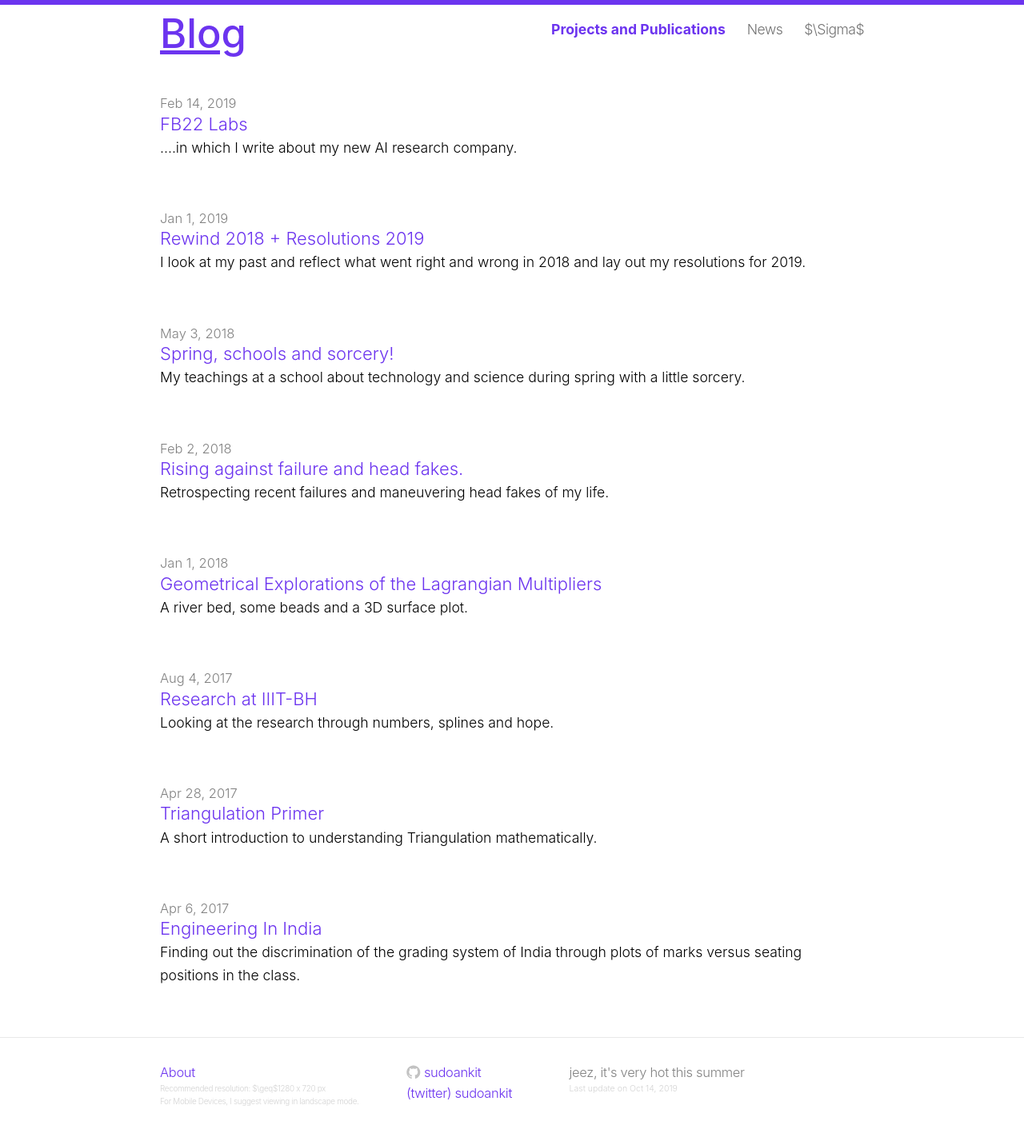
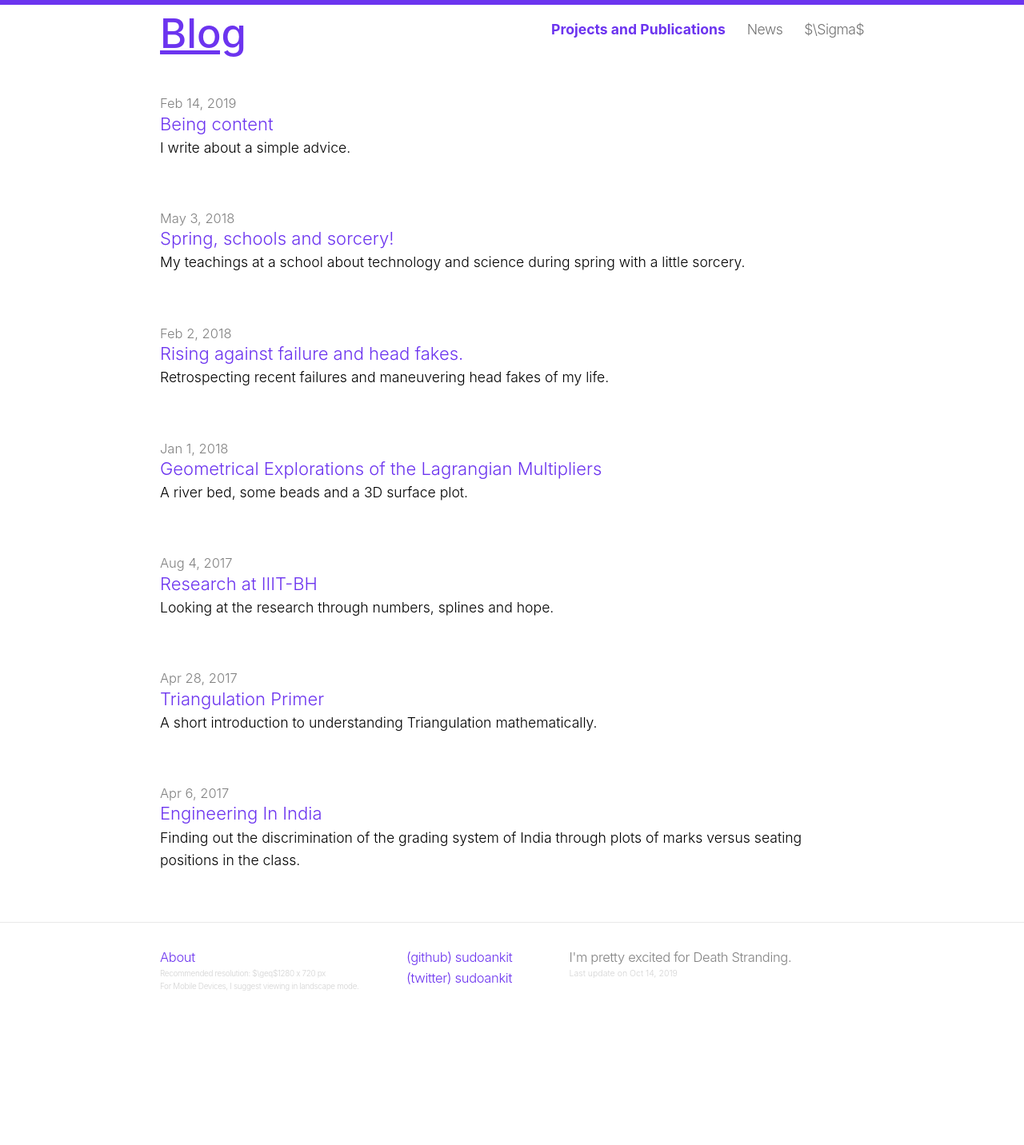
Before and after one commit to sudoankit/sudoankit.github.io, a Jekyll site: the page built from index.html, in a window 1280 px wide. Shown: the whole page at 80% size. Built offline with Jekyll 4.4.1, drawn with Linux system fonts in a browser that asks for light colours; a script that is not in the unit is left out; the list of posts is cut into pages by our own code; comment, search, counter and statistics services are not loaded; after the commit the page ends 1288 px from its top, so only the background shows below that; some of the changed lines change nothing that is shown.

Commit message:
clean up, nothing personal

```diff
--- a/_includes/footer.html
+++ b/_includes/footer.html
@@ -18,21 +18,7 @@
       <ul>
         {% if site.github_username %}<li>
           <a href="https://github.com/{{ site.github_username }}">
-            <span class="icon github">
-              <svg version="1.1" class="github-icon-svg" xmlns="http://www.w3.org/2000/svg" xmlns:xlink="http://www.w3.org/1999/xlink" x="0px" y="0px"
-                 viewBox="0 0 16 16" enable-background="new 0 0 16 16" xml:space="preserve">
-                <path fill-rule="evenodd" clip-rule="evenodd" fill="#C2C2C2" d="M7.999,0.431c-4.285,0-7.76,3.474-7.76,7.761
-                c0,3.428,2.223,6.337,5.307,7.363c0.388,0.071,0.53-0.168,0.53-0.374c0-0.184-0.007-0.672-0.01-1.32
-                c-2.159,0.469-2.614-1.04-2.614-1.04c-0.353-0.896-0.862-1.135-0.862-1.135c-0.705-0.481,0.053-0.472,0.053-0.472
-                c0.779,0.055,1.189,0.8,1.189,0.8c0.692,1.186,1.816,0.843,2.258,0.645c0.071-0.502,0.271-0.843,0.493-1.037
-                C4.86,11.425,3.049,10.76,3.049,7.786c0-0.847,0.302-1.54,0.799-2.082C3.768,5.507,3.501,4.718,3.924,3.65
-                c0,0,0.652-0.209,2.134,0.796C6.677,4.273,7.34,4.187,8,4.184c0.659,0.003,1.323,0.089,1.943,0.261
-                c1.482-1.004,2.132-0.796,2.132-0.796c0.423,1.068,0.157,1.857,0.077,2.054c0.497,0.542,0.798,1.235,0.798,2.082
-                c0,2.981-1.814,3.637-3.543,3.829c0.279,0.24,0.527,0.713,0.527,1.437c0,1.037-0.01,1.874-0.01,2.129
-                c0,0.208,0.14,0.449,0.534,0.373c3.081-1.028,5.302-3.935,5.302-7.362C15.76,3.906,12.285,0.431,7.999,0.431z"/>
-              </svg>
-            </span>
-            <span class="username">{{ site.github_username }}</span>
+            <span class="username">(github) {{ site.github_username }}</span>
           </a>
         </li>{% endif %}
         {% if site.twitter_username %}<li>
@@ -45,7 +31,7 @@
     </div>
 
     <div class="footer-col-3 column">
-      <p class="text"> jeez, it's very hot this summer </p>
+      <p class="text"> I'm pretty excited for Death Stranding. </p>
       <div style="text-align: inherit; font-size: 60%; color: #d3d3d3"> Last update on {{ site.time | date: "%b %-d, %Y" }}</div>
     </div>
 
--- a/_posts/2019-01-01-rewind.md
+++ /dev/null
@@ -1,223 +0,0 @@
----
-layout: post
-comments: true
-title: "Rewind 2018 + Resolutions 2019"
-excerpt: "I look at my past and reflect what went right and wrong in 2018 and lay out my resolutions for 2019."
-date: 2019-01-01 12:52:00 +0530
-mathjax: true
----
-
-
-<style>
-p {
-  text-align: justify;
-}
-
-</style>
-
-
-
-I look at my past and reflect what went right and wrong in 2018. Overall I am not pleased and will say 2018 wasn't a good year for me at all though being positive, I hope that 2019 will be a much much better year for I have gone through a harsh, unforgiving 2018.
-
-**Table of Contents**
-
-
----
-
-{: class="table-of-content"}
-* TOC
-{:toc}
-
----
-
-
-### January
-
-The year started with a regret, deceit and unforgiveness. My friends who were ready to start a startup with me backed out. I don't have much to say.
-
-**Lesson I learnt**: Never trust anyone and definitely don't build your future on another people's visions. My entrepreneurial skills slowly died but I hope in the future I'll start a company with people who share my vision.
-
-### February, March and April
-
-Attendance. IIIT Bhubaneswar is very harsh for attendance. I didn't get any for being busy in work that made the college better.
-
-Nevertheless, IIIT Bhubaneswar is a good place, the students are absolute freaking fantastic and I might not show my love to it but deep down, I think I love it.
-
-**Lesson I learnt**: Don't mess with Indian Academic Staff, Administration, etc. They don't live by logic and will create various rules to make you suffer. Just go with them, support them and you'll be fine. Be benevolent like a cow. Don't fight, it's no use to waste your energy.
-
-You'll smile wide but behind those teeth only you know how much of favourisms and sweet talk exists in India.
-
-### May, June and July
-
-Family grieved over the sad news of oral cancer diagnosis of my Uncle. It had spread near a lymph node due to lack of awareness, not making healthly lifestyle a priority and lot's of paan (betel leaves and tobacco), tobacco packets and long motorcycle journeys in Odisha's summer months ( UV index is average, 10. Note, it's not highest, it's the *average*. )
-
-Cancer, brilliantly explained and pointed out by Siddhartha Mukherjee in his seminal work, *The Emperor of Maladies*, an emperor.
-
-It left the family burdened financially, emotionally and also spiritually. I plan to write a touching memoir for him later next month so more details and poerty on that post.
-
-**Lesson I learnt**: Exercise. Eat good. Be aware. Get screened early. Don't stress yourself, it's going to be alright. Don't fear, run away from cancer, from death rather embrace it and live a life filled with gratitude, happiness and have fun.
-
-### August, September and October
-
-I joined IIT Bhubaneswar to work on a Odisha Government Project which was making an AR Exhibition for the Make In Odisha Enclave in November. I can't share the ideas and projects as I don't know if I'm allowed to.
-
-Frankly, I didn't like the culture and especially was troubled by the integrity and weak vision of PI. I don't want rant and criticize about him or anything more for this year I plan to reduce this attitude and be rather grateful and wish good for the future.
-
-**Lesson I learnt:** Sometimes, people, places and work aren't what you thought of, they will be overhyped, filled with people obsessed with petty issues and the whole administration bogged down for the inefficient work by the administration.
-
-Try to make the place that's giving you hell, a workaround heaven for you. Cheap thrills. Just finish your time or project, get your cash and walk out. Don't stay *if it's no fun.*
-
-### November
-
-I shifted to Tata Ariana, my new flat in Bhubaneswar. It's a nice, sweet place. I love the area and the people around me. Living alone for a while taught me many things that I believe, everyone should learn.
-
-* Cooking simple food with healthy, fresh ingredient.
-* Cleaning, sweeping and washing clothes for a healthy environment.
-* Living alone and not being afraid, survival skills, emergency plans.
-
-It's a great experience and I urge you all to slowly learn them.
-
-**Lesson I learnt:** Living independent gives you freedom and slowly works on your discipline. You might see these as trivial and obvious but unless you start them you'll feel how enriching they are in your life.
-
-I made new friends, signed a MoU with my neighbours (!) and started writing a novel.
-
-### December
-
-Insults. Criticisms.
-
-Pain. Despise. Dislike.
-
-Regret. Forgiveness. Empathy.
-
-That's December for me. I insulted and criticized the Tata Ariana Office Staff for their inefficient work to fix my broken house windows, leaking tap and unleveled tiles in the bathroom.
-
-It didn't work. I regretted my attitude, my behavior.
-
-**Lesson I learnt:** Never criticize, insult or make fun of someone. It hurts. You don't need to crack jokes, make puns or roast someone to be a fun, "cool" person. You just need to be there to talk to them.
-
-It's never late to change. I changed. You can too.
-
----
-
-The new year celebrations were a blast here on Ariana, we had a nice buffet with some brilliant starters (looking at you paneer kebabs!), music and dance shows and most importantly chatting and talking with newly made and old friends.
-
-I sent emails to few of my friends and mentors (I am not in contact with them for months) wishing them a great year ahead. Email is still the way if done right, isn't it?
-
----
-
-**TL, DR;** + few extra small but significant points for the new year!
-
-Dotted list for extra pleasure:
-
-* Never trust anyone and definitely don't build your future on another people's visions.
-
-* Don't mess with Indian Academic Staff, Administration, etc.
-
-* Exercise. Eat good. Be aware. Get screened early. Don't stress yourself, it's going to be alright. Don't fear, run away from cancer, from death rather embrace it and live a life filled with gratitude, happiness and have fun.
-
-* Try to make the place that's giving you hell, a workaround heaven for you. Cheap thrills. Just finish your time or project, get your cash and walk out. Don't stay *if it's no fun.*
-
-* Living independent gives you freedom and slowly works on your discipline.
-
-* Never criticize, insult or make fun of someone. It hurts. You don't need to crack jokes, make puns or roast someone to be a fun, "cool" person. You just need to be there to talk to them.
-
-* Video game addiction is bad, it's unproductive. Leave it. I deleted my account.
-
-* Stay in a schedule.
-
-* Drink a lot of water, as usual.
-
-* Sleep in multiples of 90 mins.
-
-* Delete all social media from your phone.
-
-* Stay in contact with family, friends and mentors. We human are social need them. I have learnt this rather in a hard way.
-
-* Know your weakness. Know what you can't do. Success starts when you say accept your abilities, how you look and your inner self.
-
-* Keep track of your day, preferable on Google Sheets.
-
-* After work, get yourself some downtime, reward yourself.
-
-
----
-
-### Best of 2018.
-
-I enjoyed this year a few video games such as Factorio, Opus Magnum, INSIDE, Undertale and Dead Cells. On iOS, I loved GrimValor, ELOH and The Room: Old Sins.
-
-Movies I loved were [Searching](https://letterboxd.com/sudoankit/film/searching-2018/), [Atomic Blonde](https://letterboxd.com/sudoankit/film/atomic-blonde/), Venom, Avengers Infinity War, [Isle of Dogs](https://letterboxd.com/sudoankit/film/isle-of-dogs-2018/), [Coco](https://letterboxd.com/sudoankit/film/coco-2017/) and [Dunkirk](https://letterboxd.com/sudoankit/film/dunkirk-2017/).
-
-My favorite books were [When Breath Becomes Air](https://www.goodreads.com/book/show/25899336-when-breath-becomes-air), [What If?: Serious Scientific Answers to Absurd Hypothetical Questions](https://www.goodreads.com/book/show/21413662-what-if), [Origin (Robert Langdon, #5)](https://www.goodreads.com/book/show/32283133-origin) and Artemis by Andy Weir, currently reading still but it's good, ;)
-
-The software (iOS) I used and use nearly everyday are [Clear Todos](https://itunes.apple.com/us/app/clear-todos/id493136154?mt=8), [Swipes Personal](https://itunes.apple.com/us/app/swipes-to-do-task-list-plan-achieve-goals/id657882159?mt=8), [Forest App](https://itunes.apple.com/us/app/forest-stay-focused/id866450515?mt=8), [Waterminder](https://itunes.apple.com/us/app/waterminder/id653031147?mt=8), iAWriter, Streaks, PhonePe and Google Pay, 5coins, Heart Rate Pro , Google Sheets, Daygram, Vocabulary.com, Truecaller, Dropbox, Google Drive, Apple Music (+ all default iOS apps) and Anki Mobile (costly purchase but worth it!)
-
-For Mac, Little Snitch, Daisy Disk, SelfControl, Unsplash Wallpapers and Anki.
-
-The ones that stood out to me are Typora ( I wrote this with it ), Sleep Cycle, Brilliant.org, Desmos, Oak Meditation and Pocket Yoga.
-
----
-
-### Top achievements of mine according to me. 🎖, 😇
-
-1. Making my mind accept and not running away from pain, death and trouble. Face it.
-2. Being independent.
-3. Writing my purpose of my life, my interest and pursuit in science.
-4. Buying my own domain, setting up my website.
-5. Making new friends.
-
----
-
-### Top failures and regrets of mine according to me. ❌, 🤮
-
-1. Running away from pain, death of close ones by playing video games, wasting time.
-2. Trusting friends and building dreams which depended on them.
-2. Criticizing and insulting people.
-3. Working in a overhyped place which didn't have any vision and curbed my freedom to imagine and develop.
-4. Wasting too much time on Reddit.
-5. Not sleeping, eating on schedule and not exercising enough.
-6. Not being focused enough.
-7. Not practicing enough math and coding.
-
----
-
-$$n ( \texttt{Regrets and Failures} ) > n ( \texttt{Achievements} )$$
-
-$$\implies 2018 \texttt{ wasn't optimal.} $$
-
----
-
-## Resolutions 2019
-
-I'll go super simple this time and write which I can actually do!
-
-- Never criticize, insult or make fun of someone.
-- Stay on a schedule, wake up early.
-- Track my hourly time.
-- Write down the stuff you did each day on a journal and mark which were constructive and destructive.
-- Read 12 books.
-- Exercise at least 30 mins day. Anything, basketball, swimming or hitting the gym!
-- Drink less caffeine more water, juice and eat fibre.
-- Don't waste time on video games.
-- Unsubscribe from unproductive YouTube channels and delete every messaging app in the phone.
-- Learn finances and try saving money.
-- Code at least 5 hours every week.
-- Practice math at least 7 hours every week.
-- Implement 4 research papers.
-- Read 24 research papers.
-- Write at least 1000 words every week. Progress my book.
-- Help parents, listen and be with them.
-- Fill everyday with gratitude, well being and stay super positive.
-- Ignore nonsense.
-- [maybe] Subscribe to farnam street and nautilus magazine.
-- [maybe] Socialize more, meet new people.
-
-
-
->  **I didn’t come this far to only come this far. I have only come this far to push harder. Proud but not satisfied.**
-
-
-
-Wish you all a great productive, healthy and wonderful year ahead. Godspeed.
-
-Ankit.
--- a/_posts/2019-02-8-FB22.md
+++ /dev/null
@@ -1,75 +0,0 @@
----
-layout: post
-comments: false;
-title: "FB22 Labs"
-excerpt: "....in which I write about my new AI research company."
-date: 2019-02-14 13:00:00 +0530
-mathjax: true
----
-
-
-
-I started a new startup called [**FB22 Labs**](https://www.fb22labs.xyz) 🧪, the name comes from my house/apartment at NIT Kozhikode which, you guessed, is named FB22.
-
-What is it about you would ask?
-
-**"AI Research and Great Software."**
-
-## Why?
-
-I quit my job and the subsequent offer for pursuing a Masters Degree at IIT Bhubaneswar because I wasn't free. I joined to *learn* about research, about theory, about the pressure in academia but I got pretty much the opposite. I found myself in muddy waters unclear about my future, my questions left unanswered and my thoughts corrupting in the cesspool I was in.
-
-It is natural that you don't continue working and pushing yourself if **you don't love** what you're doing. I felt so and I left.
-
-Initially it was quite scary for I didn't had given any thought about what should I do but once I sat, cleared my mind and let my heart speak I realized that I was overlooking a crucial point.
-
-I had internet. I had books. I had my parents. I had no financial problems.
-
-All I need was to work for it, very hard. I could learn and research everything myself and as it wouldn't have any deadlines to it nor any grant expiration dates, I could go in my own pace, slowly crunching my work, closer to my goal day by day.
-
-Independency allowed me to venture forth topics I wanted to explore but I couldn't in my past. **Neuroscience, numerical analysis and optimization.**
-
-I would do research, **research I loved.**
-
-## What?
-
-FB22 Labs is for now, an **open sourced community driven experimental design and research organization** ( for now, I'm the only person to decide everything on the final products and philosophy) **to create products and explore topics in deep and reinforcement learning, computer vision/graphics and applied math for making intelligent products for the billions.**
-
-I wish to make it the best in AI research and great software. I'm know I can't compete with the multinational giants in software and technology but I am hopeful to be the best in a niche sector. I don't want to focus in many things nor research the trending topics of the world.
-
-I wish to do simple stuff.
-
-**Quality Research. Write great software.**
-
-#### <u>AI Research</u>
-
-I will start small.
-
-Slowly **start implementing papers** which I feel would help me in my long run and maybe will serve as tutorial repositories for student's or as refreshers for the experienced.
-
-I will focus on **creating quality expositions explaining the fundamentals** and gradually going deeper into the theory. I believe a solid capture of fundamentals is the key to great, quality research.
-
-This is it for now.
-
-#### <u>Great Software</u>
-
-Quality software lies in **understanding of the language and paradigms of maintainable code base, wrapped in beautiful aesthetic but minimal UI and interaction design.** I spend a lot of time on UI design to make something just look good to the eyes.
-
-It should be natural. Anything, be it a book, a software or a pamphlet. It should good always. Feel nice.
-
-Software is good if it works well, it's great if it solves your problem as many will too have the <u>same</u> problem.
-
-For now, I won't write more about this.
-
----
-
-My life is in an amazing state right now, I plan to fully utilize it to focus on three aspects which I believe are vital for success.
-
-**Health. Learning. Smart Work.**
-
-It's so simple. Just don't overthink. Work on the simple stuff first.
-
----
-
-Raising a glass or two for FB22 Labs, <br>
-**Ankit.**
--- /dev/null
+++ b/_posts/2019-03-06-Productivity.md
@@ -0,0 +1,19 @@
+---
+layout: post
+comments: false;
+title: "Being content"
+excerpt: "I write about a simple advice."
+date: 2019-02-14 13:00:00 +0530
+mathjax: true
+---
+
+
+I'm sure you have got goals to rush for but maybe read this post for some minutes? I'm positive it might help you achieve your goals faster, better and more efficiently. ( or maybe not, you're better in chasing them. You still could compare and take all  the good points, right? Smart folks, do this rather than smirking at their opponents. )
+
+### Goals.
+
+We are lazy animals. This is truth as without any aim or goal we **waste** time. We sleep haphazardly, we just don't have any zeal to work.
+
+I mean work for **what**?
+
+-- IN PROGRESS --
```
